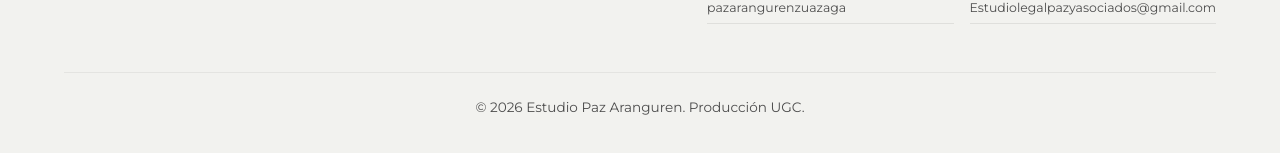
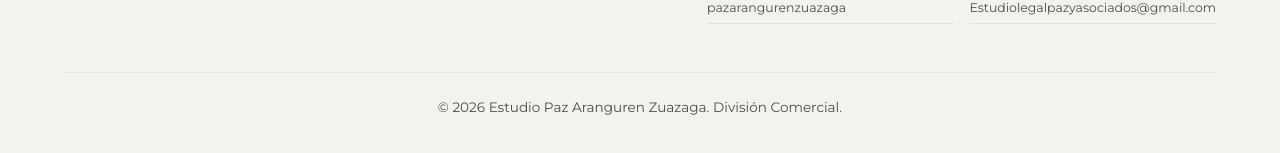
Before and after one commit to Nicogarciablanco/Estudio-Paz-Aranguren, a React (Vite) app: page /ugc in a window 1280 px wide. Shown: the part 1918-2071 px from the top of the page. Built offline with nearby package versions, Linux system fonts and the light colour scheme; no server answers.

Commit message:
fixes commit

```diff
--- a/src/pages/Home/Home.jsx
+++ b/src/pages/Home/Home.jsx
@@ -21,7 +21,7 @@
         <Solutions />
         <Commercial />
       </MainContent>
-      <Footer showContact text="Estudio Paz Aranguren. Todos los derechos reservados." />
+      <Footer showContact text="Estudio Paz Aranguren Zuazaga. Todos los derechos reservados." />
     </PageWrapper>
   );
 }
--- a/src/pages/Marketing/Marketing.jsx
+++ b/src/pages/Marketing/Marketing.jsx
@@ -17,7 +17,7 @@
           <Solutions />
         </ContentSection>
       </MainContent>
-      <Footer text="Estudio Paz Aranguren. División Comercial." topBorder />
+      <Footer text="Estudio Paz Aranguren Zuazaga. División Comercial." topBorder />
     </PageWrapper>
   );
 }
--- a/src/pages/Ugc/Ugc.jsx
+++ b/src/pages/Ugc/Ugc.jsx
@@ -17,7 +17,7 @@
           <Solutions />
         </ContentSection>
       </MainContent>
-      <Footer text="Estudio Paz Aranguren. Producción UGC." topBorder />
+      <Footer text="Estudio Paz Aranguren Zuazaga. División Comercial." topBorder />
     </PageWrapper>
   );
 }
```
